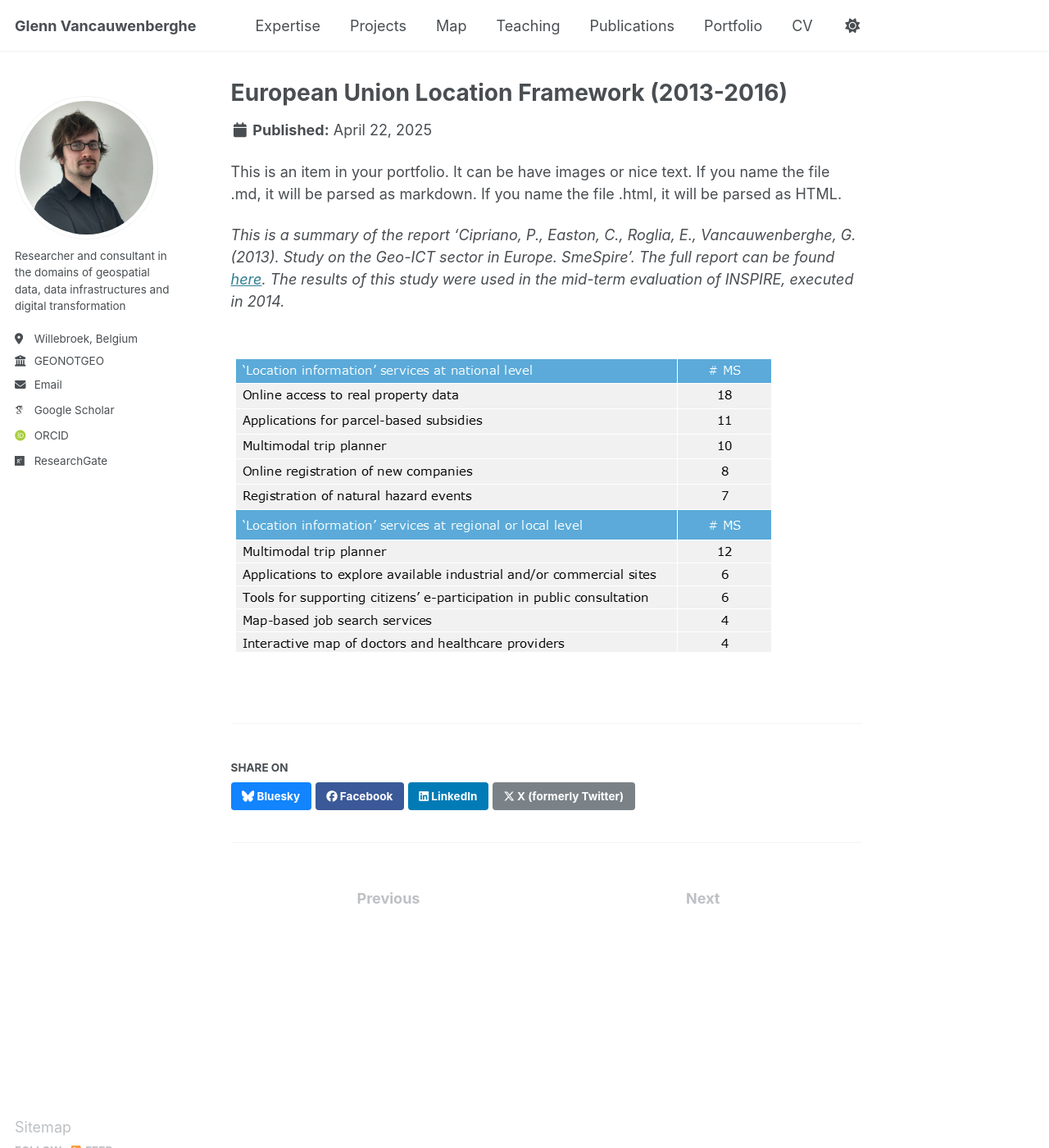
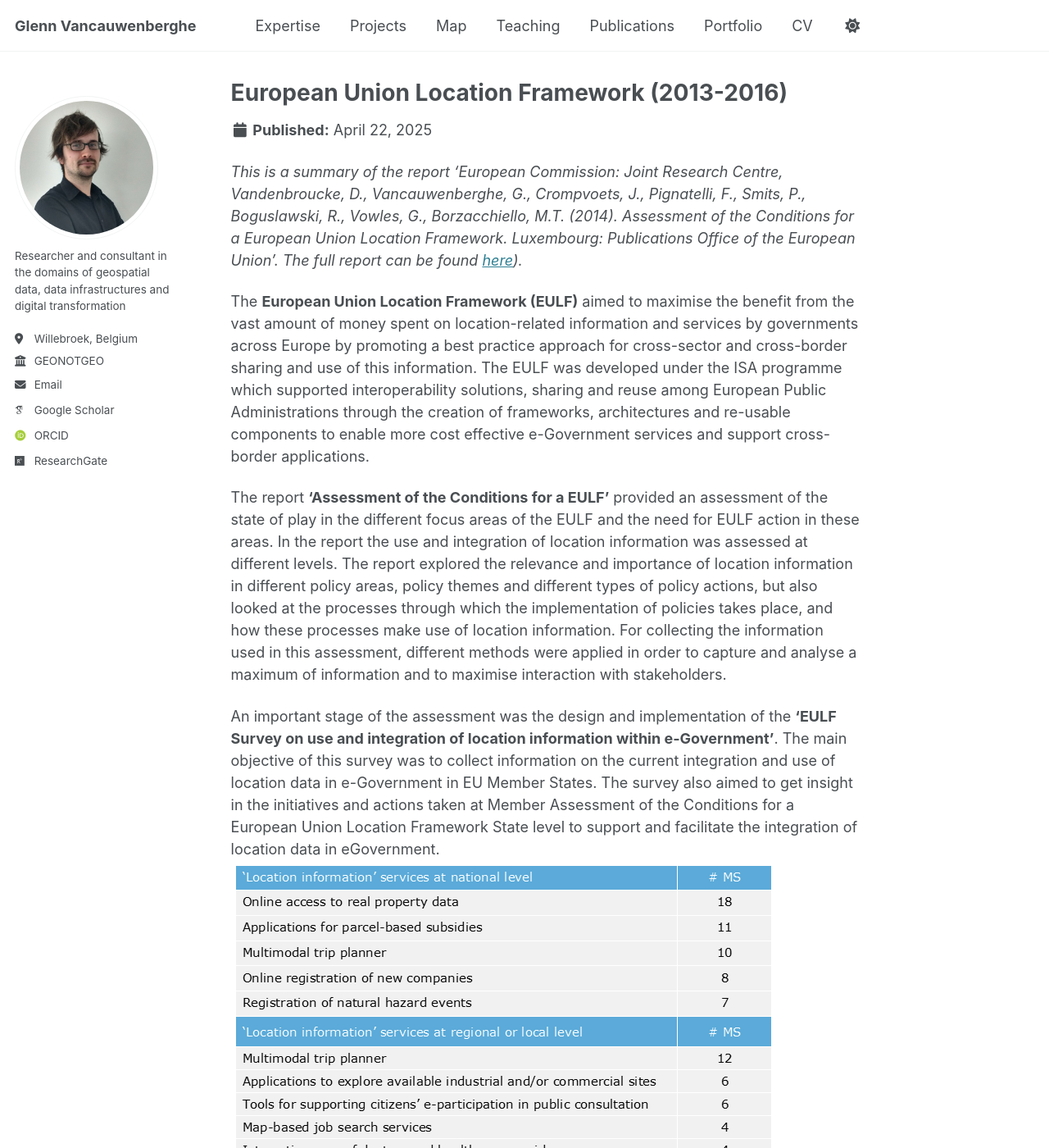
Before and after one commit to GVancauwenberghe/gvancauwenberghe.github.io, a Jekyll site: the page built from _portfolio/portfolio-3.md, in a window 1280 px wide and 1400 px high. Shown: the whole window at 82% size. Built offline with Jekyll 4.4.1, drawn with Linux system fonts in a browser that asks for light colours; some web fonts are replaced; some of the changed text lies outside the part shown.

Commit message:
Update portfolio-3.md

```diff
--- a/_portfolio/portfolio-3.md
+++ b/_portfolio/portfolio-3.md
@@ -4,8 +4,18 @@ excerpt: "Location information services in EU Member States<br/><img src='/image
 collection: portfolio
 ---
 
-This is an item in your portfolio. It can be have images or nice text. If you name the file .md, it will be parsed as markdown. If you name the file .html, it will be parsed as HTML.
+_This is a summary of the report 'European Commission: Joint Research Centre, Vandenbroucke, D., Vancauwenberghe, G., Crompvoets, J., Pignatelli, F., Smits, P., Boguslawski, R., Vowles, G., Borzacchiello, M.T. (2014). Assessment of the Conditions for a European Union Location Framework. Luxembourg: Publications Office of the European Union'. The full report can be found [here](https://data.europa.eu/doi/10.2788/37545))._
 
-_This is a summary of the report 'Cipriano, P., Easton, C., Roglia, E., Vancauwenberghe, G. (2013). Study on the Geo-ICT sector in Europe. SmeSpire'. The full report can be found [here](http://www.smespire.eu/published-by-smespire-the-first-study-on-the-geo-ict-sector-in-europe). The results of this study were used in the mid-term evaluation of INSPIRE, executed in 2014._
+The **European Union Location Framework (EULF)** aimed to maximise the benefit from the vast amount of money spent on location-related information and services by governments across Europe by promoting a best practice approach for cross-sector and cross-border sharing and use of this information. The EULF was developed under the ISA programme which supported interoperability solutions, sharing and reuse among European Public Administrations through the creation of frameworks, architectures and re-usable components to enable more cost effective e-Government services and support cross-border applications.
 
+The report **‘Assessment of the Conditions for a EULF’** provided an assessment of the state of play in the different focus areas of the EULF and the need for EULF
+action in these areas. In the report the use and integration of location information was assessed at different levels. The report explored the relevance and importance of location information in different policy areas, policy themes and different types of policy actions, but also looked at the processes through which the implementation of policies takes place, and how these processes make use of location information. For collecting the information used in this assessment, different methods were applied in order to capture and analyse a maximum of information and to maximise interaction with stakeholders.
+
+An important stage of the assessment was the design and implementation of the **'EULF Survey on use and integration of location information within e-Government’**. The main objective of this survey was to collect information on the current integration and use of location data in e-Government in EU Member States. The survey also aimed to get insight in the initiatives and actions taken at Member Assessment of the Conditions for a European Union Location Framework State level to support and facilitate the integration of location data in eGovernment.
 <br/><img src='/images/eulf.png'>
+
+The EULF survey collected information on **the use of location information in the delivery of services to citizens and businesses**. Based on a list of 10 services, all making use of location information (5 services to citizens, 5 to businesses), Member States were asked to indicate which of these services were available in their country and at which level these services are provided (national, regional, local or as single best practice). Typical examples of services that already exist at national level are online access to real property information, multimodal trip planners, applications for parcel-based subsidies and registration of recent natural hazard events. Services that are mainly provided at the local level are tools for supporting citizens’ e-participation in public consultation, applications to find and explore available industrial and/or commercial sites and also multimodal trip planners.
+
+In addition, Member States also had the opportunity to add other services provided to citizens or businesses. Interesting examples are: reporting ecological problems, online access to cadastral information, citizens’ events maps, and portals for water management facilities. Also several examples of cross-border services were provided by the Member States, such as applications for the management and protection of international rivers, and applications to manage the deployment of emergency services.
+
+A selection of public sector processes were analysed to provide additional insight on how location information was integrated in different process steps and in the interactions between governments, citizens and businesses. The **integration of location information and services with other types of information and services** seems to be a necessary condition for realising the full potential of location information in public sector processes and creating benefits for public authorities, citizens and businesses.
```
